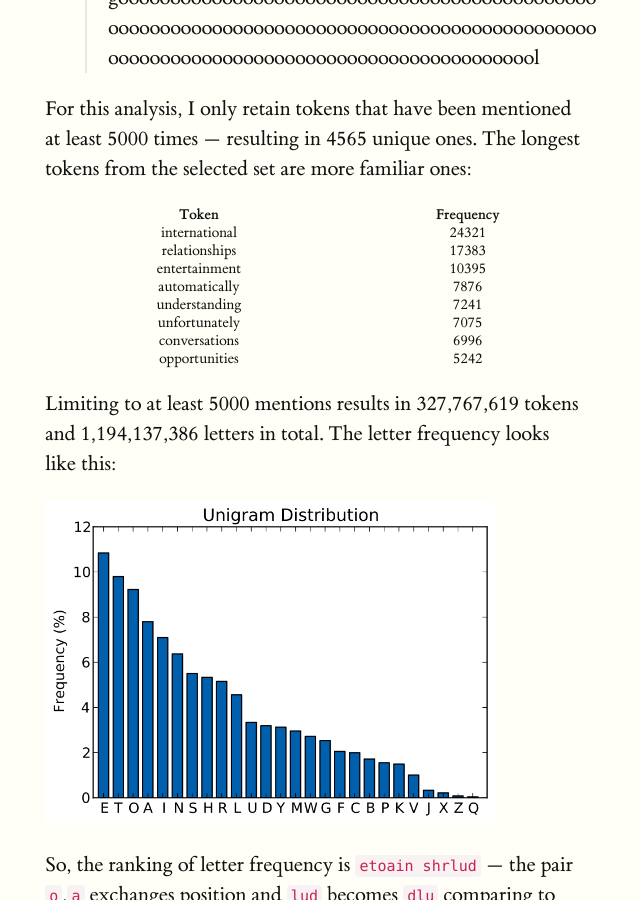
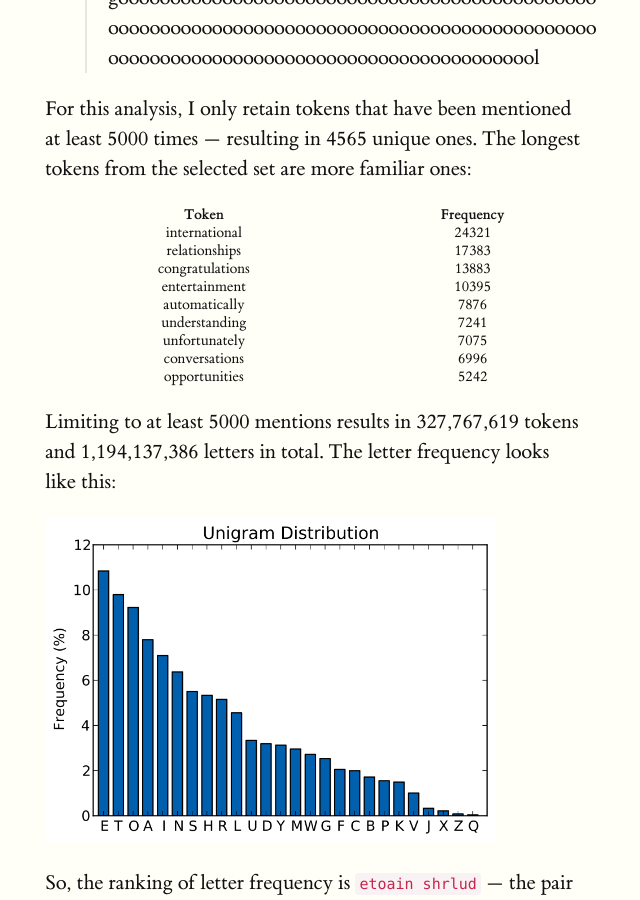
Before and after one commit to saeed-abdullah/saeed-abdullah.github.io, a Jekyll site: the page built from blog/_posts/2013-03-09-mayzner-twitter.markdown, in a window 1280 px wide and 900 px high, scrolled down 1553 px. Shown: the whole window, without its empty margins (253-893 px from the left). Built offline with Jekyll 4.4.1, drawn with Linux system fonts in a browser that asks for light colours.

Commit message:
Sorts by count

```diff
--- a/blog/_posts/2013-03-09-mayzner-twitter.markdown
+++ b/blog/_posts/2013-03-09-mayzner-twitter.markdown
@@ -59,12 +59,14 @@ more familiar ones:
 | :-----: | :--------: |
 |international| 24321|
 |relationships| 17383|
+|congratulations| 13883|
 |entertainment| 10395|
 |automatically| 7876|
 |understanding| 7241|
 |unfortunately| 7075|
 |conversations| 6996|
 |opportunities| 5242|
+
 
 Limiting to at least 5000 mentions results in 327,767,619 tokens and
 1,194,137,386 letters in total. The letter frequency looks like this:
```
